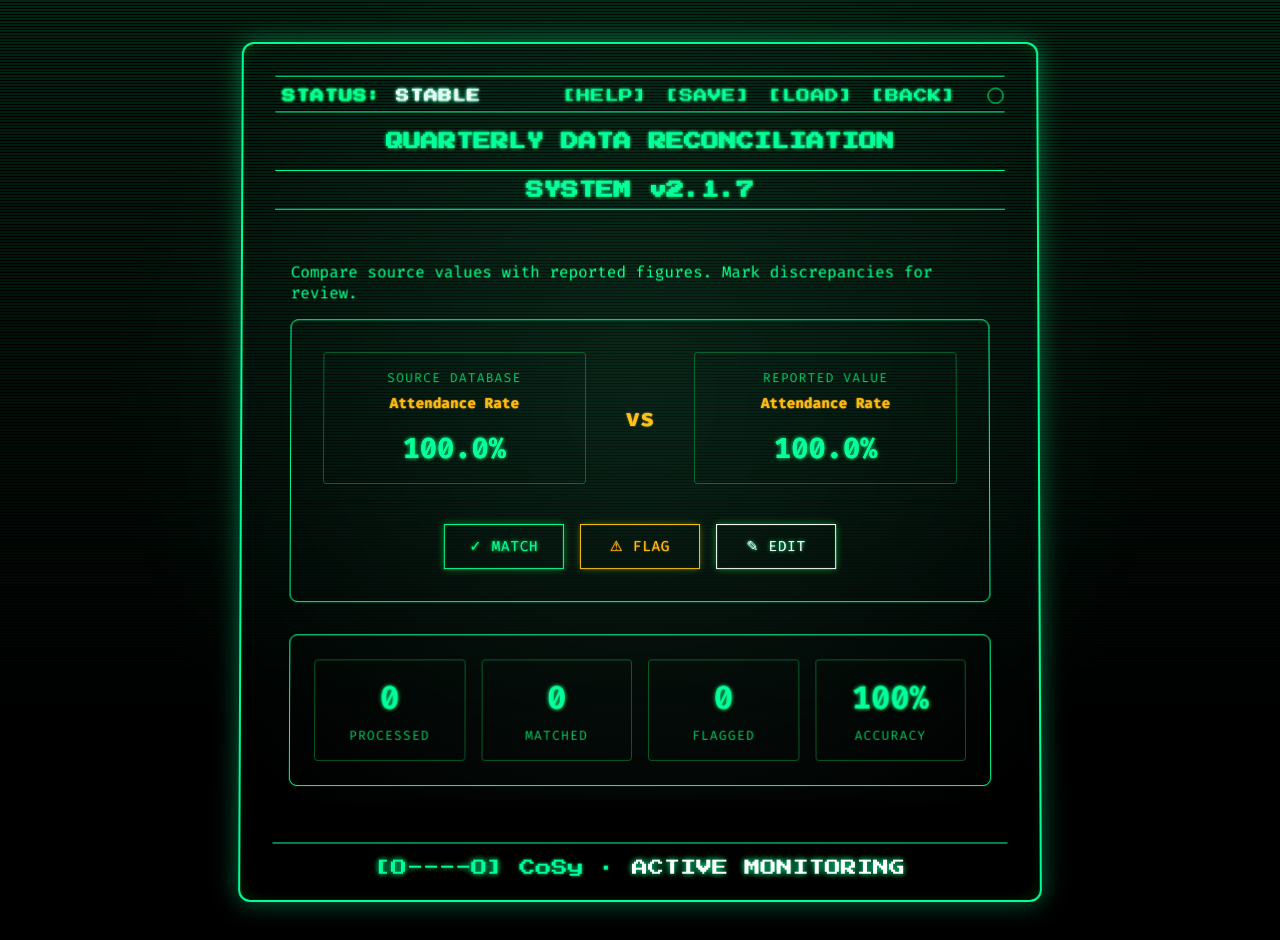
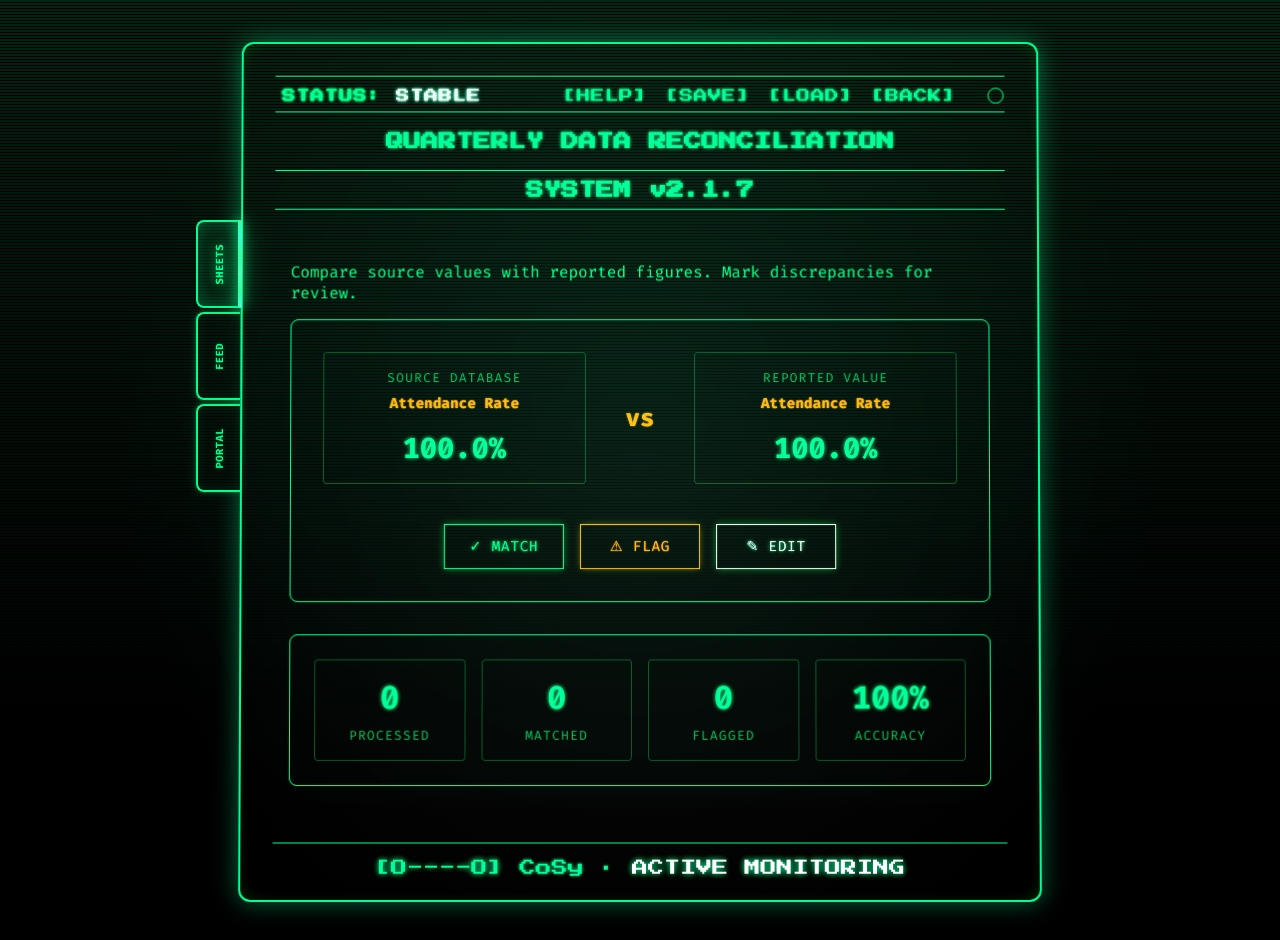
Before and after one commit to mmolarskybeck/eotm, a Vue app: page /tab-discipline/work in a window 1280 px wide. Built offline with nearby package versions, Linux system fonts and the light colour scheme.

Commit message:
reworked tabs to use gliders

```diff
--- a/src/App.vue
+++ b/src/App.vue
@@ -1,7 +1,10 @@
 <template>
-  <Layout :title="pageTitle" :subtitle="pageSubtitle">
-    <router-view />
-  </Layout>
+  <div class="app-wrapper">
+    <GlobalTabs />
+    <Layout :title="pageTitle" :subtitle="pageSubtitle">
+      <router-view />
+    </Layout>
+  </div>
   <Transition name="fade">
     <div v-if="toastMessage" class="toast">{{ toastMessage }}</div>
   </Transition>
@@ -11,6 +14,7 @@
 import { ref, provide } from 'vue'
 import { useRouter, useRoute } from 'vue-router'
 import Layout from './components/Layout.vue'
+import GlobalTabs from './components/GlobalTabs.vue'
 import { useGameStore } from '@/stores/useGameStore.js'
 
 // —— Router & Store ——
@@ -76,3 +80,9 @@ provide('setTitles', setTitles)
 const statusLevel = ref('white')
 provide('statusLevel', statusLevel)
 </script>
+
+<style scoped>
+.app-wrapper {
+  position: relative;
+}
+</style>
```
Also changed, not shown: devnotes/project-overview-fixed.md (added).
